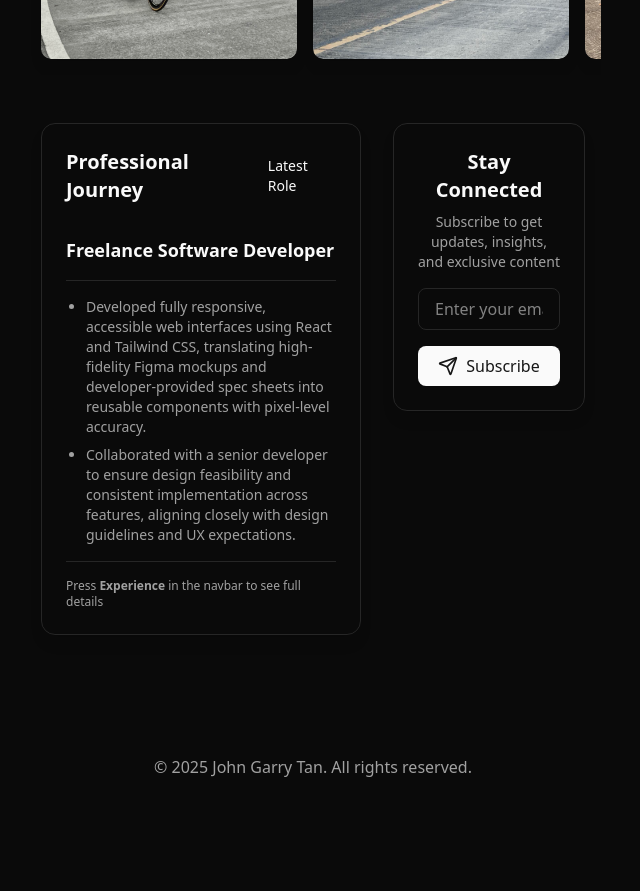
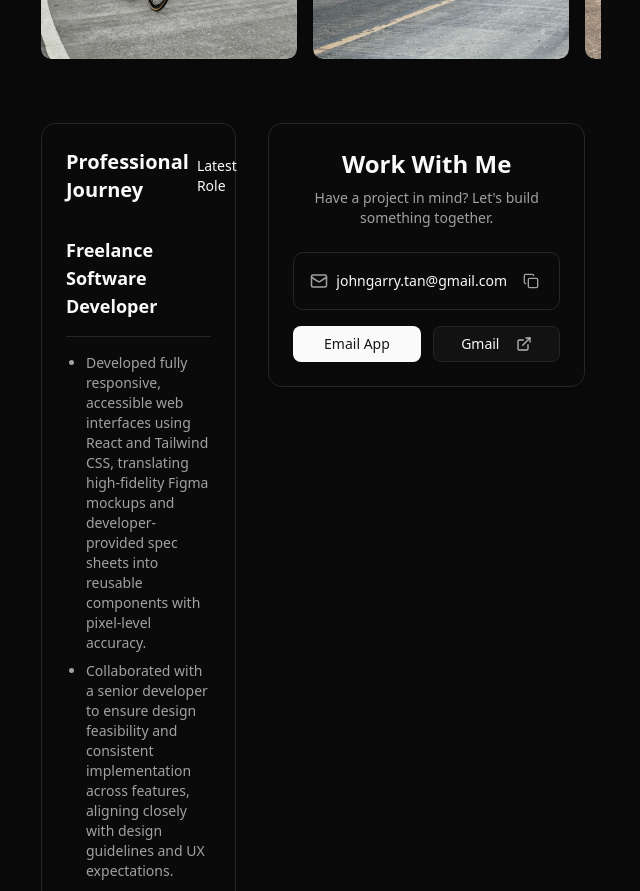
Before and after one commit to dev-rygar/Portfolio, a React (Vite) app: page / in a window 1280 px wide. Shown: the part 1080-1971 px from the top of the page, without its empty margins (327-967 px from the left). Before the commit the page ends 1899 px from the top, so only its background shows below. Built offline with nearby package versions, Linux system fonts and the light colour scheme.

Commit message:
Feat: Work With Me Section
- Replaced Newsletter component with WorkWithMe (Email/Gmail/Copy).
- Added Radix UI Tooltip component.
- Updated Home page to include the new contact section.
- Configured robust Gmail compose link.

```diff
--- a/package.json
+++ b/package.json
@@ -11,6 +11,7 @@
   },
   "dependencies": {
     "@radix-ui/react-slot": "^1.2.4",
+    "@radix-ui/react-tooltip": "^1.2.8",
     "@tailwindcss/vite": "^4.0.17",
     "class-variance-authority": "^0.7.1",
     "clsx": "^2.1.1",
--- a/src/components/Navbar.tsx
+++ b/src/components/Navbar.tsx
@@ -10,7 +10,7 @@ export default function Navbar() {
   ];
 
   return (
-    <nav className="fixed top-5 left-1/2 transform -translate-x-1/2 z-50 flex items-center gap-1 p-2 rounded-full border border-border bg-background/80 shadow-lg backdrop-blur-md">
+    <nav className="fixed top-5 left-1/2 transform -translate-x-1/2 z-50 flex items-center gap-1 p-2 rounded-full border border-border bg-background/80 shadow-lg backdrop-blur-md max-w-[95vw] overflow-x-auto no-scrollbar">
       {navItems.map((item) => (
         <NavLink
           key={item.label}
--- a/src/components/NewsLetterSubscribe.tsx
+++ /dev/null
@@ -1,97 +0,0 @@
-import React, { useState } from "react";
-import { Send, CheckCircle } from "lucide-react";
-
-export default function NewsletterSubscribe() {
-  const [email, setEmail] = useState("");
-  const [subscriptionStatus, setSubscriptionStatus] = useState<
-    "idle" | "success" | "error"
-  >("idle");
-
-  const handleSubscribe = async (e: React.FormEvent) => {
-    e.preventDefault();
-
-    // More comprehensive email validation regex
-    const emailRegex = /^[a-zA-Z0-9._%+-]+@[a-zA-Z0-9.-]+\.[a-zA-Z]{2,}$/;
-
-    console.log("Email:", email);
-    console.log("Email Test Result:", emailRegex.test(email));
-
-    if (!emailRegex.test(email)) {
-      console.log("Invalid email");
-      setSubscriptionStatus("error");
-      return;
-    }
-
-    try {
-      // Simulated subscription for now
-      console.log("Subscription attempt with:", email);
-      setSubscriptionStatus("success");
-      setEmail("");
-    } catch (error) {
-      console.error("Subscription error:", error);
-      setSubscriptionStatus("error");
-    }
-  };
-
-  return (
-    <div className="bg-card shadow-lg rounded-xl p-6 border border-border">
-      <div className="text-center mb-4">
-        <h2 className="text-xl font-bold text-foreground">Stay Connected</h2>
-        <p className="text-muted-foreground text-sm mt-2">
-          Subscribe to get updates, insights, and exclusive content
-        </p>
-      </div>
-
-      <form onSubmit={handleSubscribe} className="space-y-4">
-        <div className="relative">
-          <input
-            type="email"
-            value={email}
-            onChange={(e) => {
-              setEmail(e.target.value);
-              setSubscriptionStatus("idle");
-            }}
-            placeholder="Enter your email address"
-            className={`w-full px-4 py-2 border rounded-md focus:outline-none focus:ring-2 bg-background text-foreground ${subscriptionStatus === "error"
-              ? "border-destructive focus:ring-destructive/30"
-              : "border-input focus:ring-ring/30"
-              }`}
-            required
-          />
-          {subscriptionStatus === "error" && (
-            <p className="text-red-500 text-xs mt-1">
-              Please enter a valid email address
-            </p>
-          )}
-        </div>
-
-        <button
-          type="submit"
-          disabled={subscriptionStatus === "success"}
-          className={`w-full py-2 rounded-md text-primary-foreground font-medium flex items-center justify-center transition-colors duration-300 ${subscriptionStatus === "success"
-            ? "bg-green-600 hover:bg-green-700"
-            : "bg-primary hover:bg-primary/90 active:bg-primary/80"
-            } ${subscriptionStatus === "success" ? "cursor-not-allowed" : ""}`}
-        >
-          {subscriptionStatus === "success" ? (
-            <>
-              <CheckCircle className="mr-2" size={20} />
-              Subscribed!
-            </>
-          ) : (
-            <>
-              <Send className="mr-2" size={20} />
-              Subscribe
-            </>
-          )}
-        </button>
-      </form>
-
-      {subscriptionStatus === "success" && (
-        <p className="text-green-600 text-xs text-center mt-2">
-          Thank you for subscribing! You'll hear from me soon.
-        </p>
-      )}
-    </div>
-  );
-}
--- /dev/null
+++ b/src/components/WorkWithMe.tsx
@@ -0,0 +1,89 @@
+import { useState } from "react";
+import { Mail, Copy, Check, ExternalLink } from "lucide-react";
+import { Button } from "./ui/button";
+import {
+    Tooltip,
+    TooltipContent,
+    TooltipProvider,
+    TooltipTrigger,
+} from "./ui/tooltip";
+
+export default function WorkWithMe() {
+    const email = "johngarry.tan@gmail.com";
+    const [copied, setCopied] = useState(false);
+
+    const handleCopy = () => {
+        navigator.clipboard.writeText(email);
+        setCopied(true);
+        setTimeout(() => setCopied(false), 2000);
+    };
+
+    const handleGmail = () => {
+        window.open(
+            `https://mail.google.com/mail/u/0/?view=cm&fs=1&to=${email}`,
+            "_blank"
+        );
+    };
+
+    return (
+        <div className="bg-card shadow-lg rounded-xl p-6 border border-border w-full max-w-md mx-auto">
+            <div className="text-center mb-6">
+                <h2 className="text-2xl font-bold text-foreground">Work With Me</h2>
+                <p className="text-muted-foreground text-sm mt-2">
+                    Have a project in mind? Let's build something together.
+                </p>
+            </div>
+
+            <div className="space-y-4">
+                {/* Email Display & Copy */}
+                <div className="flex items-center gap-2 p-3 border border-input rounded-lg bg-background/50 group hover:border-primary/50 transition-colors">
+                    <Mail className="text-muted-foreground ml-1" size={18} />
+                    <span className="flex-1 text-sm font-medium text-foreground truncate select-all">
+                        {email}
+                    </span>
+                    <Button
+                        variant="ghost"
+                        size="icon"
+                        onClick={handleCopy}
+                        className="h-8 w-8 shrink-0 text-muted-foreground hover:text-primary"
+                        title="Copy email"
+                    >
+                        {copied ? (
+                            <Check size={16} className="text-green-500" />
+                        ) : (
+                            <Copy size={16} />
+                        )}
+                    </Button>
+                </div>
+
+                {/* Action Buttons */}
+                <div className="grid grid-cols-2 gap-3">
+                    <TooltipProvider delayDuration={100}>
+                        <Tooltip>
+                            <TooltipTrigger asChild>
+                                <Button className="w-full" asChild>
+                                    <a href={`mailto:${email}`}>Email App</a>
+                                </Button>
+                            </TooltipTrigger>
+                            <TooltipContent>
+                                <p>Opens your default email client (e.g. Outlook, Mail)</p>
+                            </TooltipContent>
+                        </Tooltip>
+
+                        <Tooltip>
+                            <TooltipTrigger asChild>
+                                <Button variant="outline" className="w-full" onClick={handleGmail}>
+                                    Gmail
+                                    <ExternalLink className="ml-2 h-3 w-3 opacity-70" />
+                                </Button>
+                            </TooltipTrigger>
+                            <TooltipContent>
+                                <p>Opens a new Gmail compose window in browser</p>
+                            </TooltipContent>
+                        </Tooltip>
+                    </TooltipProvider>
+                </div>
+            </div>
+        </div>
+    );
+}
--- /dev/null
+++ b/src/components/ui/tooltip.tsx
@@ -0,0 +1,30 @@
+"use client"
+
+import * as React from "react"
+import * as TooltipPrimitive from "@radix-ui/react-tooltip"
+
+import { cn } from "@/lib/utils"
+
+const TooltipProvider = TooltipPrimitive.Provider
+
+const Tooltip = TooltipPrimitive.Root
+
+const TooltipTrigger = TooltipPrimitive.Trigger
+
+const TooltipContent = React.forwardRef<
+    React.ElementRef<typeof TooltipPrimitive.Content>,
+    React.ComponentPropsWithoutRef<typeof TooltipPrimitive.Content>
+>(({ className, sideOffset = 4, ...props }, ref) => (
+    <TooltipPrimitive.Content
+        ref={ref}
+        sideOffset={sideOffset}
+        className={cn(
+            "z-50 overflow-hidden rounded-md border bg-popover px-3 py-1.5 text-xs font-medium text-popover-foreground shadow-md animate-in fade-in-0 zoom-in-95 data-[state=closed]:animate-out data-[state=closed]:fade-out-0 data-[state=closed]:zoom-out-95 data-[side=bottom]:slide-in-from-top-2 data-[side=left]:slide-in-from-right-2 data-[side=right]:slide-in-from-left-2 data-[side=top]:slide-in-from-bottom-2 dark:bg-zinc-800 dark:text-zinc-100",
+            className
+        )}
+        {...props}
+    />
+))
+TooltipContent.displayName = TooltipPrimitive.Content.displayName
+
+export { Tooltip, TooltipTrigger, TooltipContent, TooltipProvider }
--- a/src/pages/About.tsx
+++ b/src/pages/About.tsx
@@ -22,7 +22,7 @@ export default function About() {
         </div>
 
         <div className="lg:order-first lg:row-span-2">
-          <h1 className="text-4xl font-bold tracking-tight text-foreground md:text-5xl w-[16ch]">
+          <h1 className="text-4xl font-bold tracking-tight text-foreground md:text-5xl md:w-[16ch]">
             I’m John Garry Tan. Innovating from Antipolo City, crafting the
             future today.
           </h1>
--- a/src/pages/Home.tsx
+++ b/src/pages/Home.tsx
@@ -6,7 +6,7 @@ import imageFour from "../assets/4.jpg";
 import imageFive from "../assets/5.jpg";
 import SocialLinks from "../components/SocialLinks";
 import ExperienceSummary from "../components/ExperienceSummary";
-import NewsletterSubscribe from "../components/NewsLetterSubscribe";
+import WorkWithMe from "../components/WorkWithMe";
 
 import SEO from "../components/SEO";
 import PageTransition from "../components/PageTransition";
@@ -148,7 +148,7 @@ export default function Home() {
       </div>
       <section className="mt-12 pb-6 flex flex-col md:flex-row justify-start items-start w-full *:mx-4">
         <ExperienceSummary />
-        <NewsletterSubscribe />
+        <WorkWithMe />
       </section>
     </PageTransition>
   );
```
Also changed, not shown: 1 other file (tests, documents, lock files or other folders).
